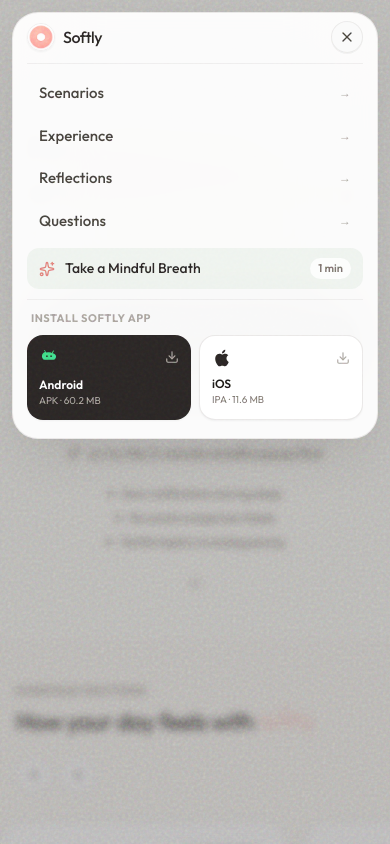
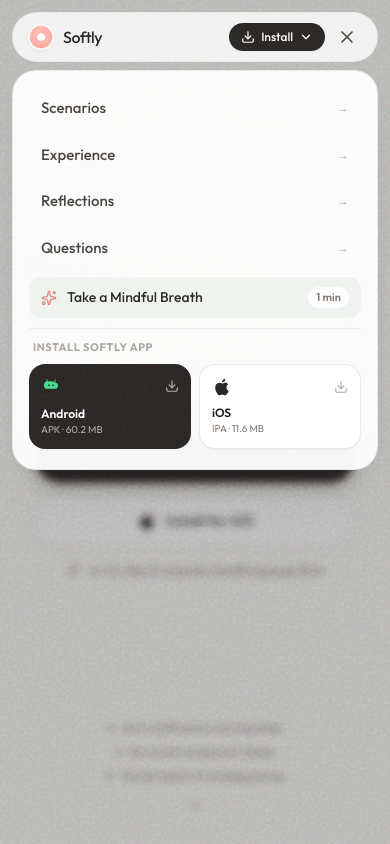
Before and after one commit to senapati484/softly-site, a React (Vite) app: page / in a window 390 px wide. Both pictures are taken after a click on the button 347 px from the left and 37 px from the top of the page. Shown: the top 844 px of the page. Built offline with nearby package versions, Linux system fonts and the light colour scheme.

Commit message:
fix(ui): full-height hero section with balanced spatial cadence and decoupled floating mobile menu

```diff
--- a/src/components/HeroSection.tsx
+++ b/src/components/HeroSection.tsx
@@ -20,7 +20,7 @@
   return (
     <section
       id="hero-section"
-      className="relative pt-20 sm:pt-28 md:pt-36 pb-10 sm:pb-16 md:pb-20 px-4 sm:px-6 flex flex-col items-center justify-center text-center overflow-hidden"
+      className="relative min-h-[100dvh] w-full px-4 sm:px-6 flex flex-col justify-between items-center text-center overflow-hidden pt-20 sm:pt-24 md:pt-28 pb-4 sm:pb-6 md:pb-8"
     >
       {/* Two large blurred background blobs at 60% opacity */}
       <div
@@ -36,12 +36,14 @@
         className="absolute bottom-6 left-1/3 w-64 h-64 rounded-full bg-[#E8EFE8] opacity-40 blur-3xl -z-10 pointer-events-none"
       />
 
+      {/* Main Center Content Zone - Balanced Vertically */}
+      <div className="flex-1 flex flex-col items-center justify-center max-w-4xl mx-auto w-full py-2 sm:py-4">
         {/* Gentle Tagline Badge */}
         <motion.div
           initial={{ opacity: 0, y: 20 }}
           animate={{ opacity: 1, y: 0 }}
           transition={{ duration: 0.8, ease: [0.16, 1, 0.3, 1] }}
-        className="inline-flex items-center gap-2 px-3.5 sm:px-4 py-1.5 rounded-full bg-[#E8EFE8]/80 backdrop-blur-md border border-stone-200/60 mb-3.5 sm:mb-5 text-xs sm:text-sm font-medium text-[#292524] max-w-[92vw] text-center"
+          className="inline-flex items-center gap-2 px-3.5 sm:px-4 py-1.5 rounded-full bg-[#E8EFE8]/80 backdrop-blur-md border border-stone-200/60 mb-3 sm:mb-4 md:mb-5 text-xs sm:text-sm font-medium text-[#292524] max-w-[92vw] text-center"
         >
           <span className="w-2 h-2 rounded-full bg-[#FFB7B2] animate-pulse shrink-0"></span>
           <span className="tracking-wide">A digital living room for mindful living</span>
@@ -52,7 +54,7 @@
           initial={{ opacity: 0, y: 30 }}
           animate={{ opacity: 1, y: 0 }}
           transition={{ duration: 0.8, delay: 0.1, ease: [0.16, 1, 0.3, 1] }}
-        className="text-[32px] xs:text-4xl sm:text-6xl md:text-7xl lg:text-[72px] font-normal tracking-[-0.025em] text-[#292524] max-w-4xl leading-[1.12] sm:leading-[1.12] mb-3 sm:mb-4"
+          className="text-[32px] xs:text-4xl sm:text-6xl md:text-7xl lg:text-[72px] font-normal tracking-[-0.025em] text-[#292524] max-w-4xl leading-[1.12] sm:leading-[1.12] mb-3 sm:mb-4 md:mb-5"
         >
           Reclaim your mind,{' '}
           <span className="font-cursive text-[44px] xs:text-5xl sm:text-7xl md:text-8xl text-[#e8908a] inline-block font-normal transform -rotate-2 hover:rotate-0 transition-transform duration-300">
@@ -66,7 +68,7 @@
           initial={{ opacity: 0, y: 30 }}
           animate={{ opacity: 1, y: 0 }}
           transition={{ duration: 0.8, delay: 0.2, ease: [0.16, 1, 0.3, 1] }}
-        className="max-w-[500px] text-[15px] sm:text-lg text-[#78716C] leading-relaxed font-normal mb-5 sm:mb-7 px-2"
+          className="max-w-[500px] text-[15px] sm:text-lg text-[#78716C] leading-relaxed font-normal mb-4 sm:mb-6 md:mb-7 px-2"
         >
           No toxic streaks, flashing red badges, or dopamine loops. An intentional companion that lets you breathe, reflect, and put your phone down.
         </motion.p>
@@ -76,7 +78,7 @@
           initial={{ opacity: 0, y: 30 }}
           animate={{ opacity: 1, y: 0 }}
           transition={{ duration: 0.8, delay: 0.3, ease: [0.16, 1, 0.3, 1] }}
-        className="flex flex-col sm:flex-row items-stretch sm:items-center gap-3 sm:gap-3.5 w-full max-w-[320px] sm:max-w-md sm:justify-center mb-3.5 sm:mb-5"
+          className="flex flex-col sm:flex-row items-stretch sm:items-center gap-3 sm:gap-3.5 w-full max-w-[320px] sm:max-w-md sm:justify-center mb-3 sm:mb-4"
         >
           {/* Android APK Download */}
           <a
@@ -116,7 +118,7 @@
           initial={{ opacity: 0, y: 20 }}
           animate={{ opacity: 1, y: 0 }}
           transition={{ duration: 0.8, delay: 0.4, ease: [0.16, 1, 0.3, 1] }}
-        className="mb-5 sm:mb-7"
+          className="mb-1"
         >
           <button
             id="hero-breathe-cta"
@@ -130,13 +132,16 @@
             <span className="underline underline-offset-2 decoration-stone-300">or try the 3-minute mindful pause first</span>
           </button>
         </motion.div>
+      </div>
 
+      {/* Bottom Anchor Zone - Proof Micro-Bar & Down Scroll Indicator */}
+      <div className="w-full max-w-4xl mx-auto flex flex-col items-center gap-2 sm:gap-3 shrink-0 mt-auto pt-2 pb-1">
         {/* Gentle Proof Micro-Bar */}
         <motion.div
           initial={{ opacity: 0 }}
           animate={{ opacity: 1 }}
           transition={{ duration: 1, delay: 0.45 }}
-        className="flex flex-wrap items-center justify-center gap-x-6 gap-y-2 sm:gap-10 text-xs text-[#78716C] mb-5 sm:mb-7 px-3"
+          className="flex flex-wrap items-center justify-center gap-x-6 gap-y-2 sm:gap-10 text-xs text-[#78716C] px-3"
         >
           <div className="flex items-center gap-2">
             <div className="w-1.5 h-1.5 rounded-full bg-stone-400" />
@@ -164,6 +169,7 @@
         >
           <ArrowDown className="w-5 h-5 animate-bounce" />
         </motion.button>
+      </div>
     </section>
   );
 };
--- a/src/components/Navbar.tsx
+++ b/src/components/Navbar.tsx
@@ -81,23 +81,19 @@
         )}
       </AnimatePresence>
 
-      <header className="fixed top-3 sm:top-5 left-0 right-0 z-40 flex justify-center px-3 sm:px-6 pointer-events-none">
+      <header className="fixed top-3 sm:top-5 left-0 right-0 z-40 flex flex-col items-center px-3 sm:px-6 pointer-events-none">
         <motion.nav
           initial={{ y: -20, opacity: 0 }}
           animate={{ y: 0, opacity: 1 }}
           transition={{ duration: 0.6, ease: [0.16, 1, 0.3, 1] }}
           id="main-navigation"
-          className={`pointer-events-auto w-full max-w-4xl transition-[border-radius,box-shadow,background-color] duration-300 ease-out ${
-            mobileMenuOpen
-              ? 'rounded-[26px] bg-white/95 backdrop-blur-2xl border border-stone-200/90 shadow-2xl shadow-stone-900/10 px-3.5 sm:px-6 pt-2 pb-3.5 sm:pt-2.5 sm:pb-4 max-h-[calc(100dvh-2rem)] overflow-y-auto'
-              : `rounded-full px-3.5 sm:px-6 py-2 sm:py-2.5 border border-stone-200/70 ${
+          className={`pointer-events-auto w-full max-w-4xl rounded-full px-3.5 sm:px-6 py-2 sm:py-2.5 border border-stone-200/70 transition-all duration-200 ${
             scrolled
               ? 'shadow-md shadow-stone-900/5 bg-white/90 backdrop-blur-xl'
-                    : 'shadow-xs shadow-stone-900/2 bg-white/75 backdrop-blur-md'
-                }`
+              : 'shadow-xs shadow-stone-900/2 bg-white/80 backdrop-blur-md'
           }`}
         >
-          {/* Top Bar Row - Stable Height and Positioning */}
+          {/* Top Bar Row - Fixed Pill */}
           <div className="flex items-center justify-between gap-2 h-8 sm:h-9">
             {/* Logo */}
             <a
@@ -152,18 +148,8 @@
                 <span>Breathe</span>
               </button>
 
-              {/* Install Dropdown (Desktop & Tablet, and Mobile when drawer is closed) */}
-              <AnimatePresence mode="popLayout">
-                {!mobileMenuOpen && (
-                  <motion.div
-                    key="install-dropdown-wrapper"
-                    initial={{ opacity: 0, scale: 0.92 }}
-                    animate={{ opacity: 1, scale: 1 }}
-                    exit={{ opacity: 0, scale: 0.9 }}
-                    transition={{ duration: 0.16 }}
-                    ref={downloadRef}
-                    className="relative"
-                  >
+              {/* Install Dropdown (Desktop & Mobile) */}
+              <div ref={downloadRef} className="relative">
                 <button
                   id="nav-install-cta"
                   onClick={() => {
@@ -240,11 +226,9 @@
                     </motion.div>
                   )}
                 </AnimatePresence>
-                  </motion.div>
-                )}
-              </AnimatePresence>
+              </div>
 
-              {/* Mobile Menu Toggle Button with 90deg smooth icon rotation */}
+              {/* Mobile Menu Toggle Button */}
               <button
                 id="mobile-menu-toggle"
                 onClick={() => {
@@ -252,134 +236,59 @@
                   setMobileMenuOpen(!mobileMenuOpen);
                   setDownloadOpen(false);
                 }}
-                className="md:hidden w-8 h-8 flex items-center justify-center text-stone-700 hover:text-stone-900 rounded-full border border-stone-200/80 bg-stone-50/70 hover:bg-stone-100 active:scale-90 transition-all cursor-pointer shadow-2xs"
+                className="md:hidden w-8 h-8 flex items-center justify-center text-stone-700 hover:text-stone-900 rounded-full hover:bg-stone-100/70 active:scale-90 transition-all cursor-pointer"
                 aria-label="Toggle navigation menu"
                 aria-expanded={mobileMenuOpen}
               >
-                <AnimatePresence mode="wait" initial={false}>
-                  {mobileMenuOpen ? (
-                    <motion.div
-                      key="close-icon"
-                      initial={{ rotate: -90, opacity: 0, scale: 0.8 }}
-                      animate={{ rotate: 0, opacity: 1, scale: 1 }}
-                      exit={{ rotate: 90, opacity: 0, scale: 0.8 }}
-                      transition={{ duration: 0.18, ease: [0.16, 1, 0.3, 1] }}
-                    >
-                      <X className="w-4 h-4" />
-                    </motion.div>
-                  ) : (
-                    <motion.div
-                      key="menu-icon"
-                      initial={{ rotate: 90, opacity: 0, scale: 0.8 }}
-                      animate={{ rotate: 0, opacity: 1, scale: 1 }}
-                      exit={{ rotate: -90, opacity: 0, scale: 0.8 }}
-                      transition={{ duration: 0.18, ease: [0.16, 1, 0.3, 1] }}
-                    >
-                      <Menu className="w-4 h-4" />
-                    </motion.div>
-                  )}
-                </AnimatePresence>
+                {mobileMenuOpen ? <X className="w-5 h-5" /> : <Menu className="w-5 h-5" />}
               </button>
             </div>
           </div>
+        </motion.nav>
 
-          {/* Mobile Expanded Menu Drawer with Smooth Physics & Staggered Reveal */}
+        {/* Mobile Floating Dropdown Panel - Clean Fade & Drop, No Morphing from Circle */}
         <AnimatePresence>
           {mobileMenuOpen && (
             <motion.div
-                key="mobile-drawer"
-                initial={{ opacity: 0, height: 0 }}
-                animate={{
-                  opacity: 1,
-                  height: 'auto',
-                  transition: {
-                    height: { duration: 0.34, ease: [0.16, 1, 0.3, 1] },
-                    opacity: { duration: 0.22, ease: 'easeOut' },
-                  },
-                }}
-                exit={{
-                  opacity: 0,
-                  height: 0,
-                  transition: {
-                    height: { duration: 0.24, ease: [0.16, 1, 0.3, 1] },
-                    opacity: { duration: 0.14, ease: 'easeIn' },
-                  },
-                }}
-                className="md:hidden overflow-hidden pt-2.5 border-t border-stone-200/60 mt-2.5"
-              >
-                <motion.div
-                  initial="hidden"
-                  animate="visible"
-                  exit="hidden"
-                  variants={{
-                    hidden: { opacity: 0 },
-                    visible: {
-                      opacity: 1,
-                      transition: {
-                        staggerChildren: 0.035,
-                        delayChildren: 0.04,
-                      },
-                    },
-                  }}
+              key="mobile-dropdown-panel"
+              initial={{ opacity: 0, y: -8, scale: 0.98 }}
+              animate={{ opacity: 1, y: 0, scale: 1 }}
+              exit={{ opacity: 0, y: -6, scale: 0.98 }}
+              transition={{ duration: 0.2, ease: [0.16, 1, 0.3, 1] }}
+              className="pointer-events-auto w-full max-w-4xl mt-2 rounded-3xl bg-white/95 backdrop-blur-2xl border border-stone-200/90 shadow-2xl shadow-stone-900/10 p-4 sm:p-5 max-h-[calc(100dvh-5rem)] overflow-y-auto md:hidden"
             >
               {/* Navigation Links */}
               <div className="flex flex-col gap-1 pb-2.5">
                 {navLinks.map((link) => (
-                      <motion.button
+                  <button
                     key={link.label}
-                        variants={{
-                          hidden: { opacity: 0, y: -6 },
-                          visible: {
-                            opacity: 1,
-                            y: 0,
-                            transition: { duration: 0.22, ease: [0.16, 1, 0.3, 1] },
-                          },
-                        }}
                     onClick={() => handleLinkClick(link.href)}
-                        className="flex items-center justify-between text-left text-[15px] font-medium text-stone-700 hover:text-stone-950 px-3 py-2 rounded-xl hover:bg-stone-100/60 active:bg-stone-100 transition-colors"
+                    className="flex items-center justify-between text-left text-[15px] font-medium text-stone-700 hover:text-stone-950 px-3 py-2.5 rounded-xl hover:bg-stone-100/60 active:bg-stone-100 transition-colors cursor-pointer"
                   >
                     <span>{link.label}</span>
                     <span className="text-xs text-stone-400">→</span>
-                      </motion.button>
+                  </button>
                 ))}
 
                 {/* Mindful Breath Button */}
-                    <motion.button
-                      variants={{
-                        hidden: { opacity: 0, y: -6 },
-                        visible: {
-                          opacity: 1,
-                          y: 0,
-                          transition: { duration: 0.22, ease: [0.16, 1, 0.3, 1] },
-                        },
-                      }}
+                <button
                   onClick={() => {
                     setMobileMenuOpen(false);
                     playSoftChime(440, 1.0);
                     onOpenBreatheModal();
                   }}
-                      className="flex items-center gap-2.5 text-left text-[14px] font-medium text-stone-800 px-3 py-2.5 rounded-xl bg-[#E8EFE8]/70 hover:bg-[#E8EFE8] transition-colors mt-1"
+                  className="flex items-center gap-2.5 text-left text-[14px] font-medium text-stone-800 px-3 py-2.5 rounded-xl bg-[#E8EFE8]/70 hover:bg-[#E8EFE8] transition-colors mt-1 cursor-pointer"
                 >
                   <Sparkles className="w-4 h-4 text-[#e07a74]" />
                   <span>Take a Mindful Breath</span>
                   <span className="ml-auto text-[11px] font-semibold text-stone-500 bg-white/80 px-2 py-0.5 rounded-full">
                     1 min
                   </span>
-                    </motion.button>
+                </button>
               </div>
 
               {/* Mobile Install App Cards */}
-                  <motion.div
-                    variants={{
-                      hidden: { opacity: 0, y: -6 },
-                      visible: {
-                        opacity: 1,
-                        y: 0,
-                        transition: { duration: 0.22, ease: [0.16, 1, 0.3, 1] },
-                      },
-                    }}
-                    className="pt-2.5 border-t border-stone-200/60 space-y-2 pb-1"
-                  >
+              <div className="pt-2.5 border-t border-stone-200/60 space-y-2 pb-1">
                 <div className="px-1 text-[11px] font-bold uppercase tracking-wider text-stone-400">
                   Install Softly App
                 </div>
@@ -429,12 +338,10 @@
                     </div>
                   </a>
                 </div>
-                  </motion.div>
-                </motion.div>
+              </div>
             </motion.div>
           )}
         </AnimatePresence>
-        </motion.nav>
       </header>
     </>
   );
```
Lines whose indentation alone changed are shown as unchanged.
